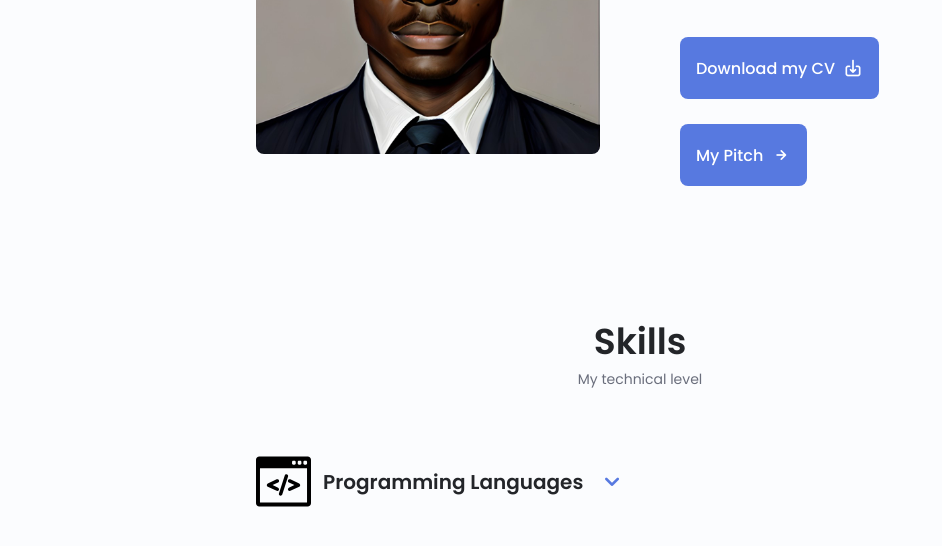
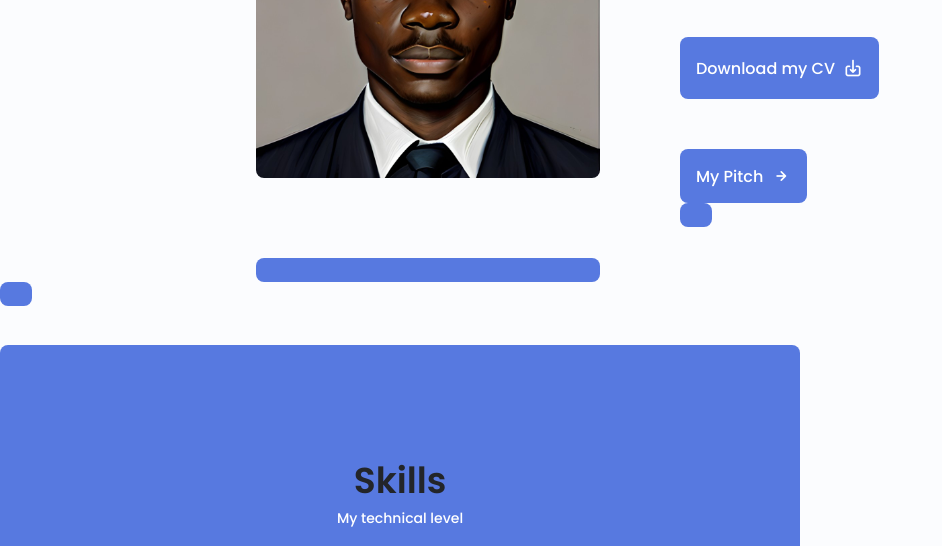
Before and after one commit to Robert-Steve-Onyango/personal-website, a plain HTML site: page index.html in a window 1280 px wide. Shown: the part 1202-1748 px from the top of the page, without its empty margins (0-942 px from the left). Drawn offline with nearby package versions, Linux system fonts and the light colour scheme.

Commit message:
Update index pitch

```diff
--- a/index.html
+++ b/index.html
@@ -184,14 +184,11 @@
                         </a>
                     </div>
                     <br>
-
-                    <div class="about__buttons">
-                        <a href="elevator_pitch.html" class="button button--flex">
-                            My Pitch
-                            <i class="uil uil-arrow-right button__icon"></i>
-                        </a>
-                    </div>
-
+                    <br>
+                    <div>
+                    <a href="elevator_pitch.html" class="button button--flex button--small portfolio_-button">
+                                My Pitch
+                                <i class="uil uil-arrow-right button__icon"></i>
                     </div>
                 </div>
             </div>
```
